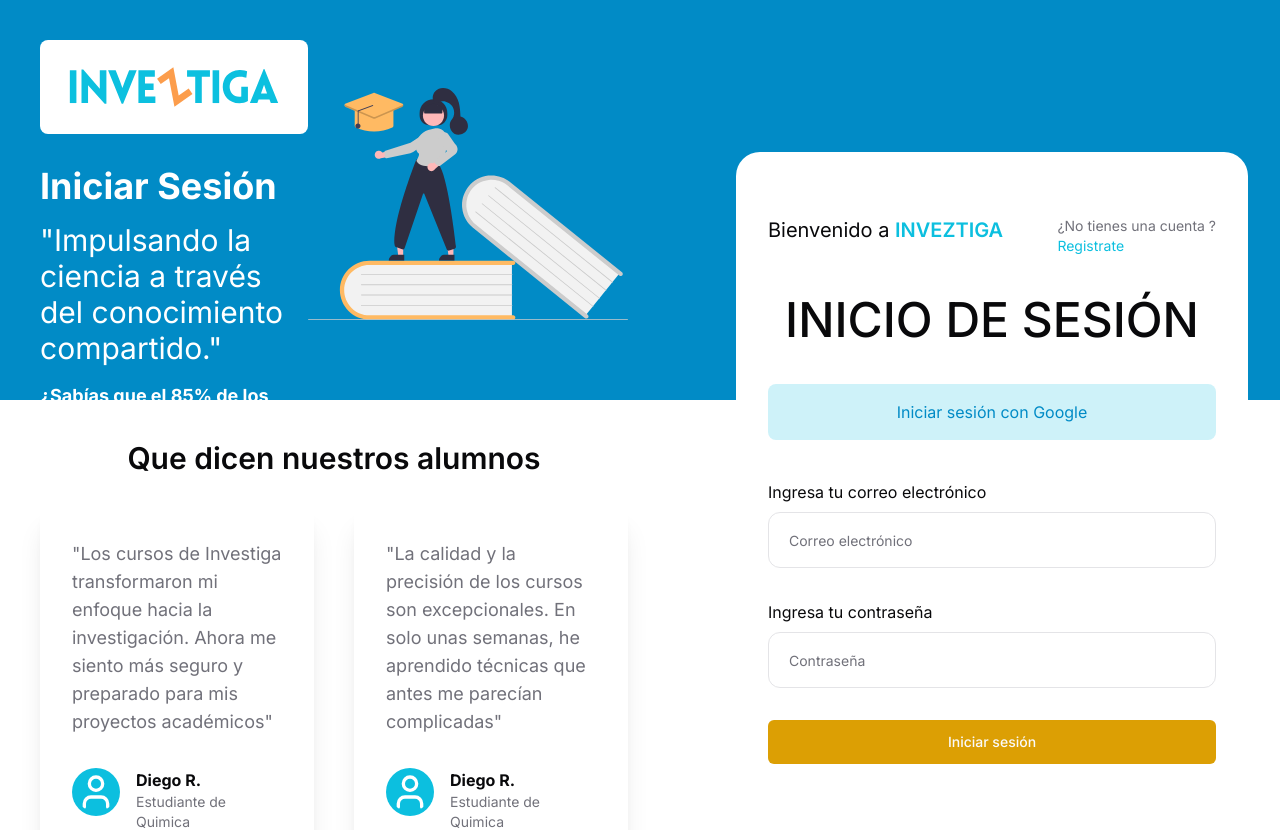
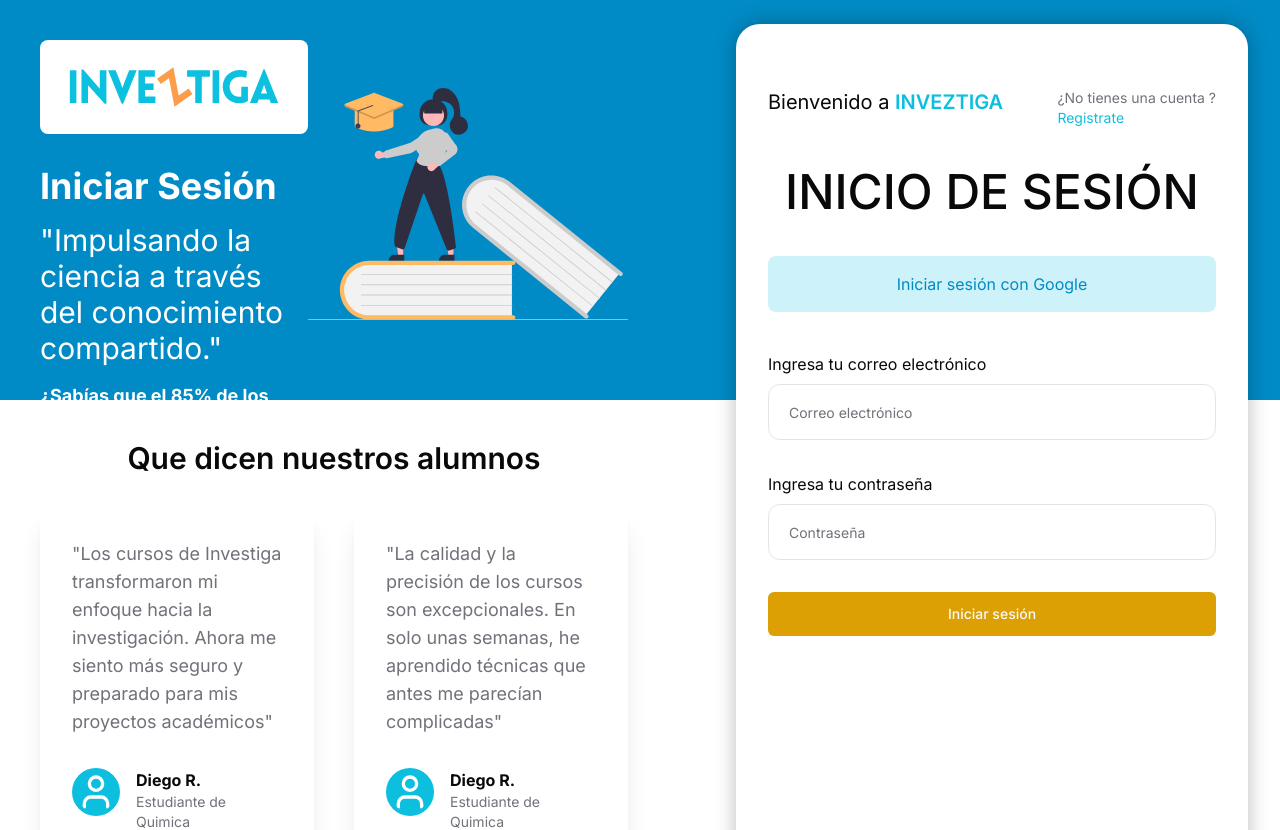
Before and after one commit to ReyserLynnn/startup-investiga, a Next.js app in the folder frontend/: page /login in a window 1280 px wide. Shown: the top 830 px of the page. Built offline with nearby package versions, Linux system fonts and the light colour scheme; no server answers.

Commit message:
fix styles in Auth pages

```diff
--- a/frontend/src/app/(main)/layout.tsx
+++ b/frontend/src/app/(main)/layout.tsx
@@ -1,4 +1,3 @@
-import Footer from '@/components/pages/layout/Footer';
 import NavBar from '@/components/pages/layout/NavBar';
 
 export default function MainLayout({ children }: { children: React.ReactNode }) {
@@ -6,7 +5,6 @@ export default function MainLayout({ children }: { children: React.ReactNode })
     <>
       <NavBar />
       {children}
-      <Footer />
     </>
   );
 }
--- a/frontend/src/app/layout.tsx
+++ b/frontend/src/app/layout.tsx
@@ -2,6 +2,7 @@ import type { Metadata } from 'next';
 import { Inter } from 'next/font/google';
 import './globals.css';
 import { cn } from '@/lib/utils';
+import Footer from '@/components/pages/layout/Footer';
 
 const inter = Inter({ subsets: ['latin'] });
 
@@ -19,6 +20,7 @@ export default function RootLayout({
     <html lang="en">
       <body className={cn(inter.className, 'flex flex-col items-center justify-start min-h-screen')}>
         {children}
+        <Footer />
       </body>
     </html>
   );
--- a/frontend/src/components/pages/auth/BackgroundPage.tsx
+++ b/frontend/src/components/pages/auth/BackgroundPage.tsx
@@ -5,7 +5,7 @@ export default function BackgroundPage({
   children, h1, h2, h3, h4,
 }: { children: React.ReactNode, h1: string, h2: string, h3: string, h4: string }) {
   return (
-    <main className="flex-1 flex flex-col w-full relative">
+    <main className="flex-1 flex flex-col w-full relative min-h-screen">
       <section className="flex w-full bg-primary-background flex-1 p-10 max-h-[50vh] pr-8 gap-8">
         <div className="w-full hidden md:flex flex-col xl:flex-row justify-center">
           <div className="flex-1 flex flex-col items-start justify-start gap-4 xl:gap-8 max-w-xl">
--- a/frontend/src/components/pages/auth/LoginBox.tsx
+++ b/frontend/src/components/pages/auth/LoginBox.tsx
@@ -9,7 +9,7 @@ import { signIn } from 'next-auth/react';
 
 export default function LoginBox() {
   return (
-    <div className="w-full flex flex-col gap-10 md:max-w-lg absolute bottom-0 md:right-8 min-h-[94vh] bg-background rounded-3xl px-8 py-16">
+    <div className="w-full flex flex-col gap-10 md:max-w-lg absolute bottom-0 md:right-8 h-full max-h-[55rem] bg-background rounded-t-3xl px-8 py-16 shadow-all">
       <header className="w-full flex justify-between items-start">
         <span className="text-xl">
           <span>
--- a/frontend/src/components/pages/auth/RegisterBox.tsx
+++ b/frontend/src/components/pages/auth/RegisterBox.tsx
@@ -50,7 +50,7 @@ export default function RegisterBox() {
   };
 
   return (
-    <div className="w-full flex flex-col gap-10 md:max-w-lg absolute bottom-0 md:right-8 min-h-[94vh] bg-background rounded-3xl px-8 py-16">
+    <div className="w-full flex flex-col gap-10 md:max-w-lg absolute bottom-0 md:right-8 h-full max-h-[55rem] bg-background rounded-t-3xl px-8 py-16 shadow-all">
       <header className="w-full flex justify-between items-start">
         <span className="text-xl">
           <span>
--- a/frontend/tailwind.config.ts
+++ b/frontend/tailwind.config.ts
@@ -74,6 +74,9 @@ const config = {
         'accordion-down': 'accordion-down 0.2s ease-out',
         'accordion-up': 'accordion-up 0.2s ease-out',
       },
+      boxShadow: {
+        all: '0px 0px 20px 1px rgba(0,0,0,0.25)',
+      },
     },
   },
   plugins: [require('tailwindcss-animate')],
```
